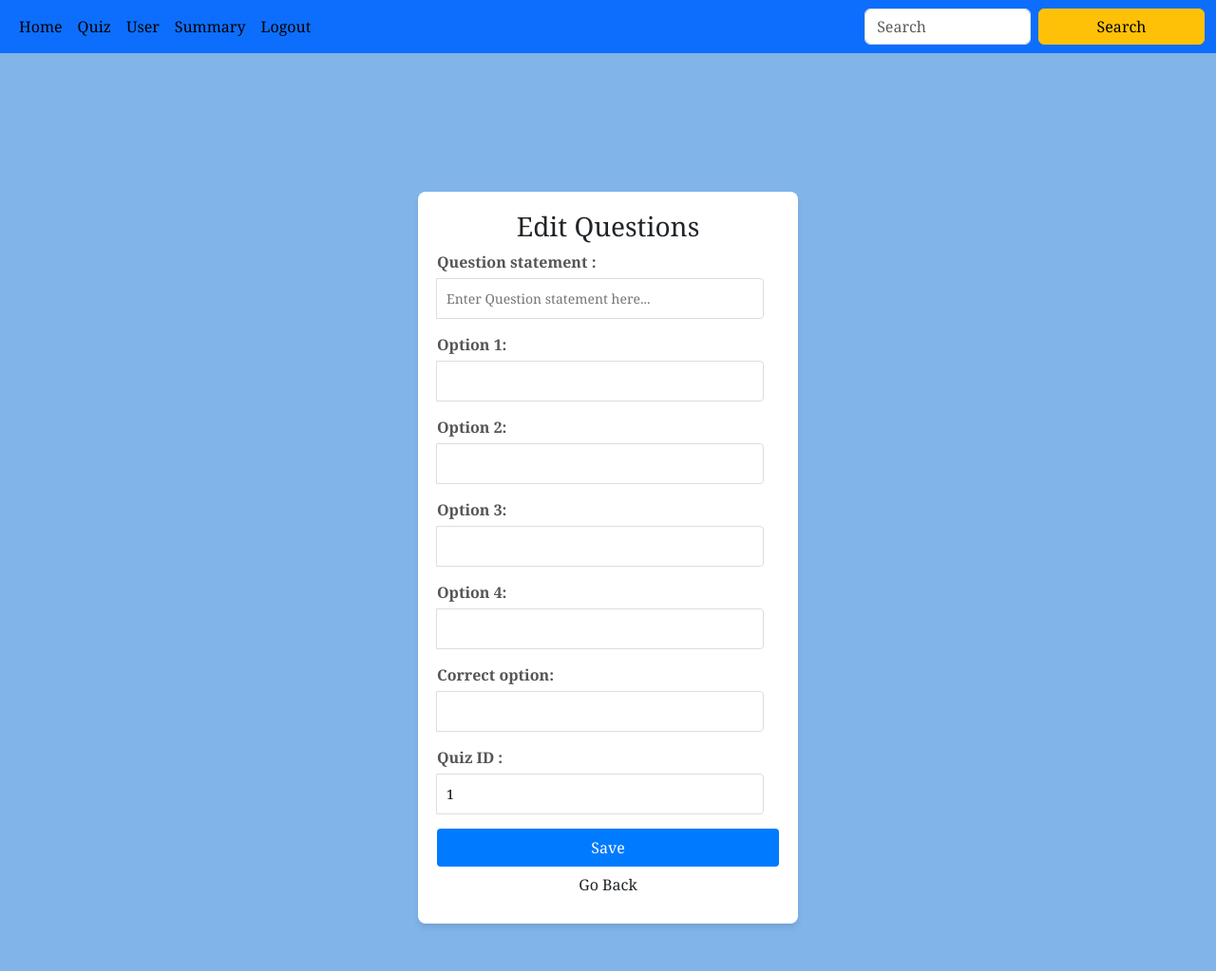
After one commit to alokgautamiitm7239/Quiz-Master_1, a Flask app: page /edit_que/1/2/2 in a window 1280 px wide. The commit adds this page. Shown: the whole page at 95% size. Run offline with Flask 3, Linux system fonts and the light colour scheme.

Commit message:
99% done

```diff
--- a/backend/controller.py
+++ b/backend/controller.py
@@ -131,9 +131,147 @@ def add_que(id,quiz_id):
         db.session.add(que)
         db.session.commit()
         return render_template("add_question.html",msg="Question added successfully" ,id=id)
+    return render_template("add_question.html",id=id,quiz_id=quiz_id)
+
+#route for que option
+@app.route("/admin_que/<que_id>/<id>")
+def que_opt(que_id,id):
+    question=Question.query.filter_by(id=que_id).first()
+    return render_template("admin_option.html",id=id ,question=question)
+
+#Route for user managment
+@app.route("/admin_user/<id>")
+def usr(id):
+    users=User_Info.query.all()
+    return render_template("admin_usr.html" ,id=id ,users=users)
+
+#Route for delete user
+@app.route("/delete_user")
+def delete_user():
+    id=request.args.get('id')
+    user_id=request.args.get('user_id')
+    user = User_Info.query.get(user_id)
+    db.session.delete(user)
+    db.session.commit()
+    users = User_Info.query.all()
+    return render_template("admin_usr.html",id=id,users=users)
 
 
-    return render_template("add_question.html",id=id,quiz_id=quiz_id)
+#Route for admin search
+@app.route("/search/<id>", methods=["GET","POST"])
+def search(id):
+    if request.method=="POST":
+        search_txt=request.form.get("search_txt")
+        by_subject=search_by_subject(search_txt)
+        by_quiz=search_by_quiz(search_txt)
+        by_user=search_by_user(search_txt)
+        if by_subject:
+            return render_template("admin.html",id=id,subjects=by_subject)
+
+        elif by_quiz:
+            return render_template("admin_quiz.html",id=id,quizzes=by_quiz)
+
+        else:
+            return render_template("admin_usr.html",id=id,users=by_user)
+
+    return render_template("admin.html" ,id=id)
+
+
+#Edit subject
+@app.route("/edit_subject/<sub_id>/<id>", methods=["GET","POST"])
+def edit_sub(sub_id,id):
+    subject=Subject.query.get(sub_id)
+    if request.method=="POST": #For register new theatre
+        subject.name=request.form.get("name")
+        subject.description=request.form.get("description")
+        db.session.commit()
+        return render_template("edit_subject.html",msg="Edit successfully" ,id=id)
+    return render_template("edit_subject.html" ,id=id,sub_id=sub_id)
+
+#Delete subject
+@app.route("/delete_subject")
+def delete_sub():
+    id=request.args.get('id')
+    sub_id=request.args.get('sub_id')
+    subject = Subject.query.get(sub_id)
+    db.session.delete(subject)
+    db.session.commit()
+    return redirect(url_for('admin_dashboard',id=id))
+
+#Edit quiz
+@app.route("/edit_quiz/<quiz_id>/<id>", methods=["GET","POST"])
+def edit_quiz(quiz_id,id):
+    quiz=Quiz.query.get(quiz_id)
+    quizzes=get_quiz()
+    chapters=get_chapter()
+
+    if request.method=="POST":
+        quiz.chapter_id=request.form.get("name")
+        str_date=request.form.get("date")
+        quiz.date_of_quiz= datetime.strptime(str_date, "%Y-%m-%d").date()
+        quiz.time_duration_minutes=request.form.get("duration")
+        db.session.commit()
+        return render_template("edit_quiz.html",msg="Edit successfully" ,id=id)
+    return render_template("edit_quiz.html",id=id,quiz_id=quiz_id,quizzes=quizzes,chapters=chapters)
+
+#Delete quiz
+@app.route("/delete_quiz")
+def delete_quiz():
+    id=request.args.get('id')
+    quiz_id=request.args.get('quiz_id')
+    quiz = Quiz.query.get(quiz_id)
+    db.session.delete(quiz)
+    db.session.commit()
+    return redirect(url_for('admin_quiz',id=id))
+
+#Edit chapter
+@app.route("/edit_chapter/<sub_id>/<chap_id>/<id>", methods=["GET","POST"])
+def edit_chapter(sub_id,id,chap_id):
+    chapter=Chapter.query.get(chap_id)
+    if request.method=="POST":
+        chapter.name=request.form.get("name")
+        chapter.description=request.form.get("description")
+        chapter.subject_id=request.form.get("id")
+        db.session.commit()
+        return render_template("edit_chapter.html",msg="Edit successfully" ,id=id,sub_id=sub_id)
+    return render_template("edit_chapter.html" ,id=id,sub_id=sub_id,chap_id=chap_id)
+
+#Delete chapter
+@app.route("/delete_chapter")
+def delete_chap():
+    id=request.args.get('id')
+    chap_id=request.args.get('chapter_id')
+    chapter = Chapter.query.get(chap_id)
+    db.session.delete(chapter)
+    db.session.commit()
+    return redirect(url_for('admin_dashboard',id=id))
+
+#Edit Question
+@app.route("/edit_que/<quiz_id>/<que_id>/<id>",methods=["GET","POST"])
+def edit_que(id,quiz_id,que_id):
+    question=Question.query.get(que_id)
+    if request.method=="POST":
+        question.question_statement=request.form.get("que_st")
+        question.option1=request.form.get("opt1")
+        question.option2=request.form.get("opt2")
+        question.option3=request.form.get("opt3")
+        question.option4=request.form.get("opt4")
+        question.correct_option=request.form.get("crt")
+        quiz_id=request.form.get("id")
+        db.session.commit()
+        return render_template("edit_question.html",msg="Edit successfully" ,id=id)
+    return render_template("edit_question.html",id=id,quiz_id=quiz_id,que_id=que_id)
+
+#Delete question
+@app.route("/delete_question")
+def delete_que():
+    id=request.args.get('id')
+    que_id=request.args.get('question_id')
+    question = Question.query.get(que_id)
+    db.session.delete(question)
+    db.session.commit()
+    return redirect(url_for('admin_quiz',id=id))
+
 
 #Complementry function
 
@@ -147,6 +285,18 @@ def get_chapter():
 
 def get_quiz():
     quizzes=Quiz.query.all()
+    return quizzes
+
+def search_by_user(search_txt):
+    users=User_Info.query.filter(User_Info.full_name.ilike(f"%{search_txt}%")).all()
+    return users
+
+def search_by_subject(search_txt):
+    subjects=Subject.query.filter(Subject.name.ilike(f"%{search_txt}%")).all() #ilike--> i use for case sensation and like for random filter
+    return subjects
+
+def search_by_quiz(search_txt):
+    quizzes=Quiz.query.filter(Quiz.id.ilike(f"%{search_txt}%")).all()
     return quizzes
 
 #Admin routes are done here Start User routes
@@ -195,7 +345,7 @@ def start_quiz(id,quiz_id):
 
 
 
-#  route for score
+# Route for score
 @app.route("/score/<id>")
 def score(id):
     score=Score.query.filter_by(user_id=id).all()
@@ -240,7 +390,7 @@ def ad_summary(id):
     plt.title('Quiz Attempts by Subject')
     plt.savefig("static/pie.png")
     plt.close()
-    return render_template("ad_summary.html",id=id)
+    return render_template("admin_summary.html",id=id)
 
 #for user dash board
 @app.route("/u_summary/<user_id>")
@@ -265,4 +415,4 @@ def u_summary(user_id):
     plt.savefig("static/u_bar.png")
     plt.close()
 
-    return render_template("u_summary.html",id=user_id)
+    return render_template("user_summary.html",id=user_id)
--- a/backend/models.py
+++ b/backend/models.py
@@ -58,7 +58,7 @@ class Question(db.Model):
 class Score(db.Model):
     __tablename__ = 'score'
     id = db.Column(db.Integer, primary_key=True)
-    quiz_id = db.Column(db.Integer, db.ForeignKey('quiz.id'), nullable=False, index=True)
-    user_id = db.Column(db.Integer, db.ForeignKey('user_info.id'), nullable=False, index=True)
+    quiz_id = db.Column(db.Integer, db.ForeignKey('quiz.id' ,ondelete='CASCADE'), nullable=False, index=True)
+    user_id = db.Column(db.Integer, db.ForeignKey('user_info.id', ondelete='CASCADE'), nullable=False, index=True)
     time_stamp_of_attempt = db.Column(db.DateTime, nullable=False)
     total_scored = db.Column(db.Integer, nullable=False)
--- a/templates/admin_layout.html
+++ b/templates/admin_layout.html
@@ -22,14 +22,17 @@
                 <a class="nav-link active" aria-current="page" href="/admin_quiz/{{id}}">Quiz</a>
               </li>
               <li class="nav-item">
+                <a class="nav-link active" aria-current="page" href="/admin_user/{{id}}">User</a>
+              </li>
+              <li class="nav-item">
                 <a class="nav-link active" aria-current="page" href="/summary/{{id}}">Summary</a>
               </li>
               <li class="nav-item">
                 <a class="nav-link active" aria-current="page" href="/login">Logout</a>
               </li>
             </ul>
-            <form class="d-flex" role="search">
-              <input class="form-control me-2" type="search" placeholder="Search" aria-label="Search">
+            <form class="d-flex" role="search" action="/search/{{id}}" method="POST">
+              <input class="form-control me-2" type="search" placeholder="Search" aria-label="Search" name="search_txt" id="search_txt" >
               <button class="btn btn-warning" type="submit">Search</button>
             </form>
           </div>
--- /dev/null
+++ b/templates/edit_question.html
@@ -0,0 +1,42 @@
+{% extends "admin_layout.html" %}
+{% block content %}
+<br><br><br><br>
+    <div class="login-container">
+        <h3 >Edit Questions</h3>
+        <form action="/edit_que/{{quiz_id}}/{{que_id}}/{{id}}" method="POST">
+            <div class="input-group">
+                <label for="que_st">Question statement :</label>
+                <input type="text" name="que_st" placeholder="Enter Question statement here..." id="name"  required>
+            </div>
+            <div class="input-group">
+                <label for="opt1">Option 1:</label>
+                <input type="text" name="opt1" id="opt1"  required>
+            </div>
+            <div class="input-group">
+                <label for="opt2">Option 2:</label>
+                <input type="text" name="opt2" id="opt2"  required>
+            </div>
+            <div class="input-group">
+                <label for="opt3">Option 3:</label>
+                <input type="text" name="opt3" id="opt3"  required>
+            </div>
+            <div class="input-group">
+                <label for="opt4">Option 4:</label>
+                <input type="text" name="opt4" id="opt4"  required>
+            </div>
+            <div class="input-group">
+                <label for="crt">Correct option:</label>
+                <input type="text" name="crt" id="crt"  required>
+            </div>
+            <div class="input-group">
+                <label for="id">Quiz ID :</label>
+                <input name="id" type="number" id="id"  value="{{quiz_id}}" readonly>  <!-- This is for only read the data but not show in page  -->
+            </div>
+
+            <button type="submit">Save</button>
+            <a href="/admin_quiz/{{id}}" type="button" class="btn">Go Back</a>
+            <br>
+        </form>
+        <div class="center">{{msg}}</div>
+    </div>
+{% endblock %}
```
Also changed, not shown: templates/admin.html (+6 -3 lines), templates/admin_option.html (added, +32 -0 lines), templates/admin_quiz.html (+6 -3 lines), templates/admin_usr.html (added, +50 -0 lines), templates/edit_chapter.html (added, +26 -0 lines), templates/edit_quiz.html (added, +33 -0 lines), templates/edit_subject.html (added, +21 -0 lines), instance/ticket_show.sqlite3, static/pie.png, static/u_bar.png, templates/admin_summary.html (renamed from templates/ad_summary.html), templates/user_summary.html (renamed from templates/u_summary.html).
